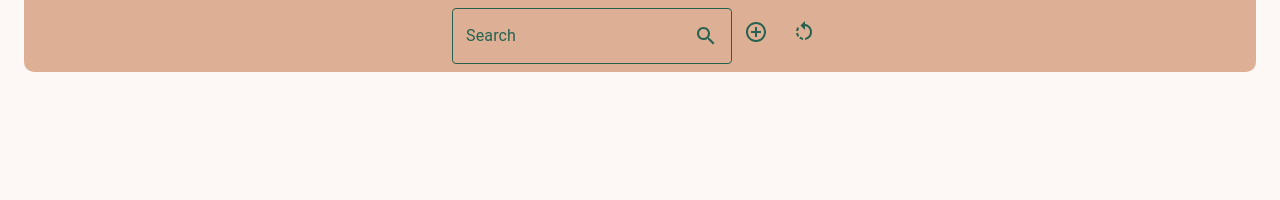
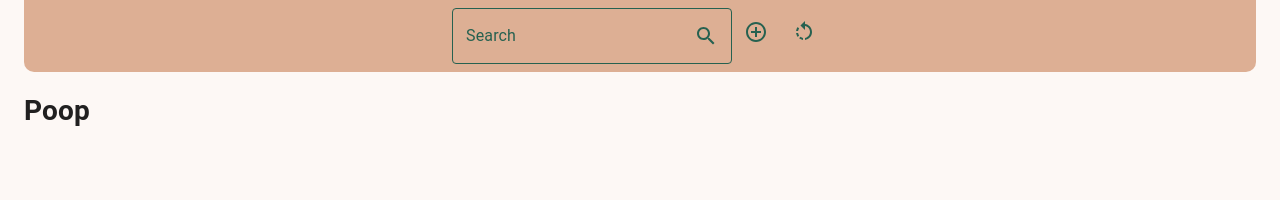
Before and after one commit to arkmalcom/nutrinfo, a React (Create React App) app: page / in a window 1280 px wide. Shown: the top 200 px of the page. Built offline with nearby package versions, Linux system fonts and the light colour scheme.

Commit message:
some animations

```diff
--- a/src/App.js
+++ b/src/App.js
@@ -2,14 +2,27 @@ import React, { Component } from 'react';
 import Container from '@material-ui/core/Container';
 import Grid from '@material-ui/core/Grid';
 import SearchBar from './SearchBar.js';
+import { Intro } from './Intro.js'
+import { NutritionInfo } from './NutritionInfo.js';
+import { NutritionTotal } from './NutritionTotal.js';
 import { withStyles } from '@material-ui/core/styles';
 import { ThemeProvider } from '@material-ui/core/styles';
 import CssBaseline from '@material-ui/core/CssBaseline';
 import theme from './Theme.js';
-import { NutritionInfo } from './NutritionInfo';
-import { NutritionTotal } from './NutritionTotal';
 
 const styles = theme => ({
+  '@keyframes slide-in-top': {
+    '0%': {
+      '-webkit-transform': 'translateY(-1000px)',
+              'transform': 'translateY(-1000px)',
+      opacity: 0,
+    },
+    '100%': {
+      '-webkit-transform': 'translateY(0)',
+              'transform': 'translateY(0)',
+      opacity: 1,
+    }
+  },
   "@global": {
     body: {
       backgroundColor: theme.palette.primary.light
@@ -21,6 +34,7 @@ const styles = theme => ({
     padding: theme.spacing(1),
     backgroundColor: theme.palette.primary.dark,
     borderRadius: '0 0 10px 10px',
+    animation: '$slide-in-top 0.6s cubic-bezier(0.250, 0.460, 0.450, 0.940) both',
   },
   mainContent: {
     textAlign: 'center',
@@ -39,7 +53,7 @@ class App extends Component {
     this.state = {
       input: '',
       nutritionList: [{
-        nutritionInfo: []
+        nutritionInfo: [],
       }]
     };
   }
@@ -87,11 +101,10 @@ class App extends Component {
 
     render() {
       const { classes } = this.props;
+      let renderList = false;
       let nutritionList = this.state.nutritionList;
-      if(
-        nutritionList !== undefined ||
-        nutritionList.length !== 0
-        ) {
+      if(nutritionList.slice(1).length !== 0) {
+        renderList = true;
         nutritionList = this.state.nutritionList.map((item) =>
         <Grid item key={item.nutritionInfo.food_name} style={{display: 'flex', justifyContent: 'center'}}xs={12} md={4} lg={3} xl={3}>
           <NutritionInfo nutritionInfo={item.nutritionInfo} />
@@ -99,7 +112,7 @@ class App extends Component {
         ).slice(1);
       }
       else {
-        return null;
+        renderList = false;
       }
       return (
         <ThemeProvider theme={theme}>
@@ -111,7 +124,7 @@ class App extends Component {
                 </Grid>
             </Grid>
                 <Grid container className={classes.mainContent} direction="row">
-                  {nutritionList}
+                  {renderList ? nutritionList : <Intro />}
                 </Grid>
                 <Grid container className={classes.mainContent} direction="row">
                   <NutritionTotal nutritionTotal={this.state.nutritionList.slice(1)} />
--- /dev/null
+++ b/src/Intro.js
@@ -0,0 +1,8 @@
+
+export function Intro() {
+    return (
+        <div>
+            <h1>Poop</h1>
+        </div>
+    )
+}
--- a/src/SearchBar.js
+++ b/src/SearchBar.js
@@ -12,6 +12,7 @@ const styles = theme => ({
       minWidth: "280px",
       maxWidth: "280px",
       color: theme.palette.secondary.main,
+      animation: 'slide-in-top 0.5s cubic-bezier(0.250, 0.460, 0.450, 0.940) both',
       '&$barFocused $notchedOutline': {
         borderColor: `${theme.palette.secondary.main} !important`,
       }
--- a/src/index.js
+++ b/src/index.js
@@ -2,21 +2,8 @@ import React from 'react';
 import ReactDOM from 'react-dom';
 import App from './App';
 import reportWebVitals from './reportWebVitals';
-import { createMuiTheme } from '@material-ui/core/styles';
 import { ThemeProvider } from '@material-ui/core/styles';
-
-const theme = createMuiTheme({
-    palette: {
-      primary: {
-        main: "#E8CEBF",
-        light: "#FDF8F5",
-        dark: "#DDAF94",
-      },
-      secondary: {
-        main: "#266150",
-      },
-    },
-  })
+import theme from './Theme.js';
 
 ReactDOM.render(
   <React.StrictMode>
```
